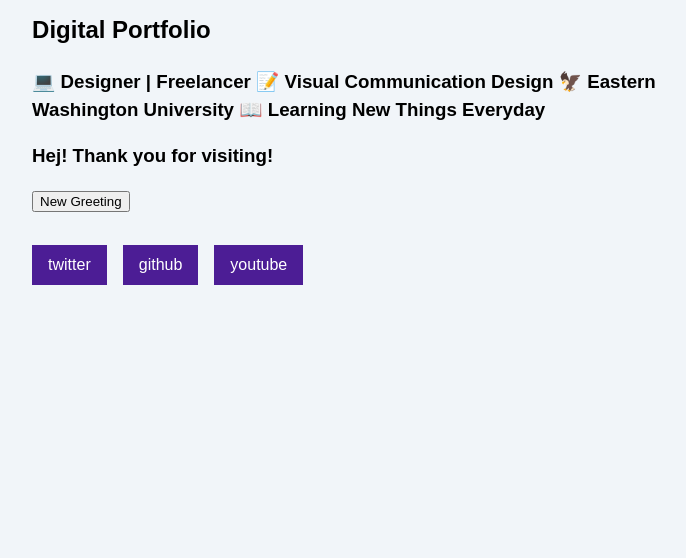
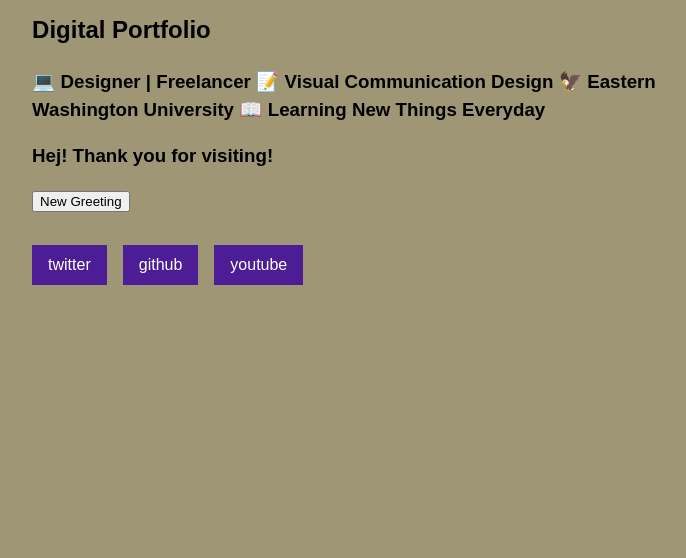
Before and after one commit to amagallon41/NewDigitalGarden, an Astro site: page / in a window 1280 px wide. Shown: the part 242-800 px from the top of the page, without its empty margins (268-954 px from the left). Built offline with nearby package versions, Linux system fonts and the light colour scheme; Astro itself is replaced by a stand-in of ours.

Commit message:
background test

```diff
--- a/src/styles/global.css
+++ b/src/styles/global.css
@@ -1,5 +1,5 @@
 html {
-    background-color: #f1f5f9;
+    background-color: #9e9675;
     font-family: sans-serif;
   }
 
```
